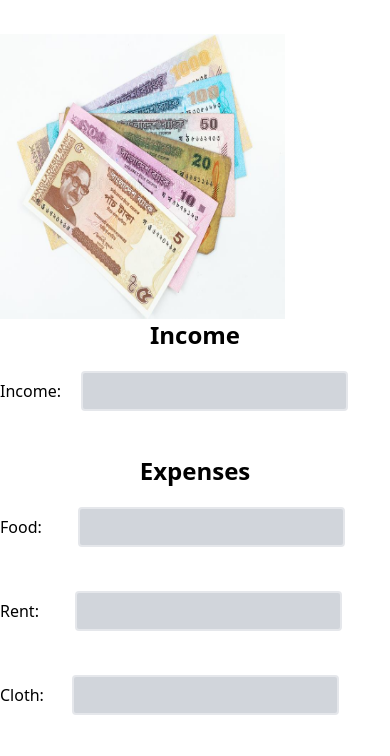
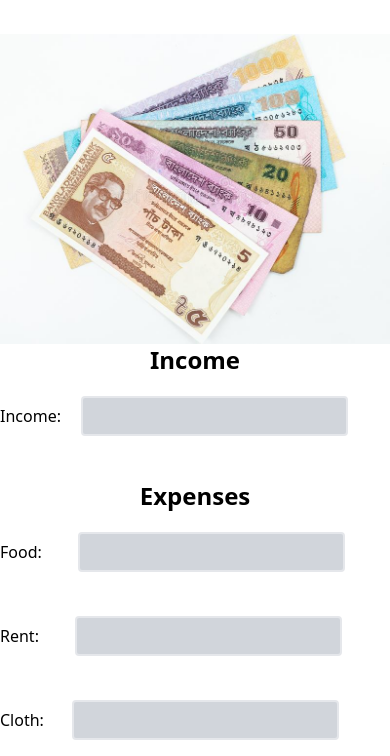
Before and after one commit to rahidhaque/finance-watcher, a plain HTML site: page index.html in a window 390 px wide. Shown: the part 78-834 px from the top of the page. Drawn offline with nearby package versions, Linux system fonts and the light colour scheme.

Commit message:
last commit

```diff
--- a/index.html
+++ b/index.html
@@ -18,8 +18,7 @@
         <div class="grid lg:grid-cols-2 mt-10 sm:grid-cols-1">
             <!-- image part -->
             <div class="img-item">
-                <img class="money-img"
-                    src="images/bangladeshi-money-some-bangladeshi-cash-white-background-132003177.jpg" alt="">
+                <img src="images/bangladeshi-money-some-bangladeshi-cash-white-background-132003177.jpg" alt="">
             </div>
             <!-- income & expense part -->
             <div>
--- a/styles/style.css
+++ b/styles/style.css
@@ -25,8 +25,4 @@
         margin-top: 20px;
         margin-left: 150px;
     }
-    .money-img{
-        width: 285px;
-        height: 285px;
-    }
 }
```
